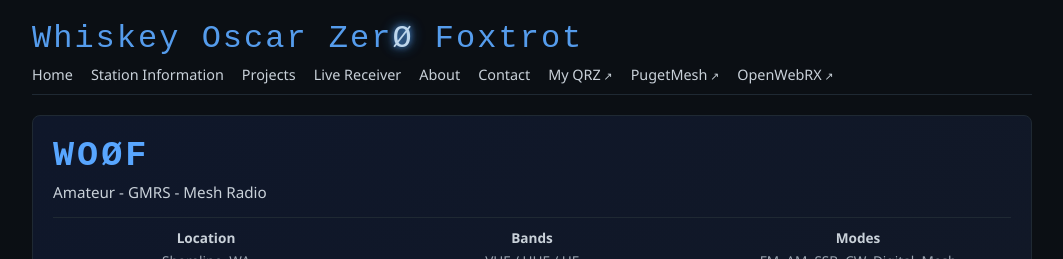
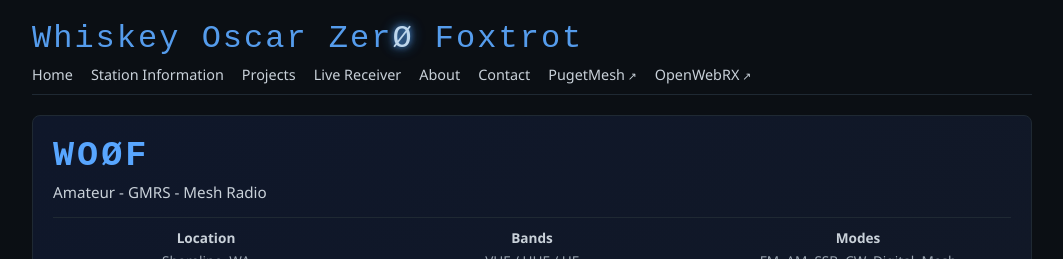
Before and after one commit to Lymitliss/Lymitliss.github.io, a Jekyll site: the page built from index.md, in a window 1280 px wide. Shown: the top 259 px of the page, without its empty margins (108-1171 px from the left). Built offline with Jekyll 4.4.1, drawn with Linux system fonts in a browser that asks for light colours.

Commit message:
Update default.html

```diff
--- a/_layouts/default.html
+++ b/_layouts/default.html
@@ -24,7 +24,6 @@
         <a href="{{ '/live-receiver' | relative_url }}">Live Receiver</a>
         <a href="{{ '/about' | relative_url }}">About</a>
         <a href="{{ '/contact' | relative_url }}">Contact</a>
-        <a href="https://www.qrz.com/db/WO0F" target="_blank" rel="noopener">My QRZ</a>
         <a href="https://pugetmesh.org" target="_blank" rel="noopener">PugetMesh</a>
         <a href="https://rx.wo0f.com" target="_blank" rel="noopener">OpenWebRX</a>
       </div>
```
